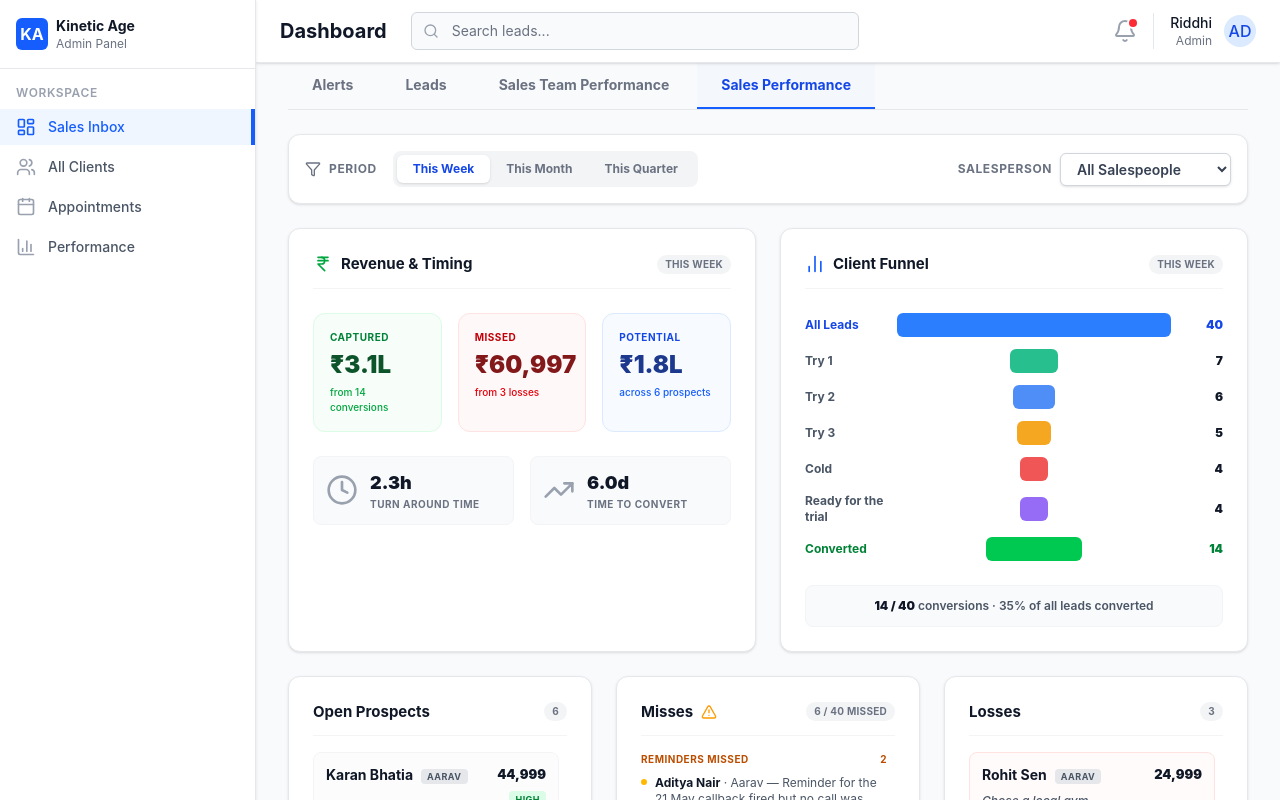
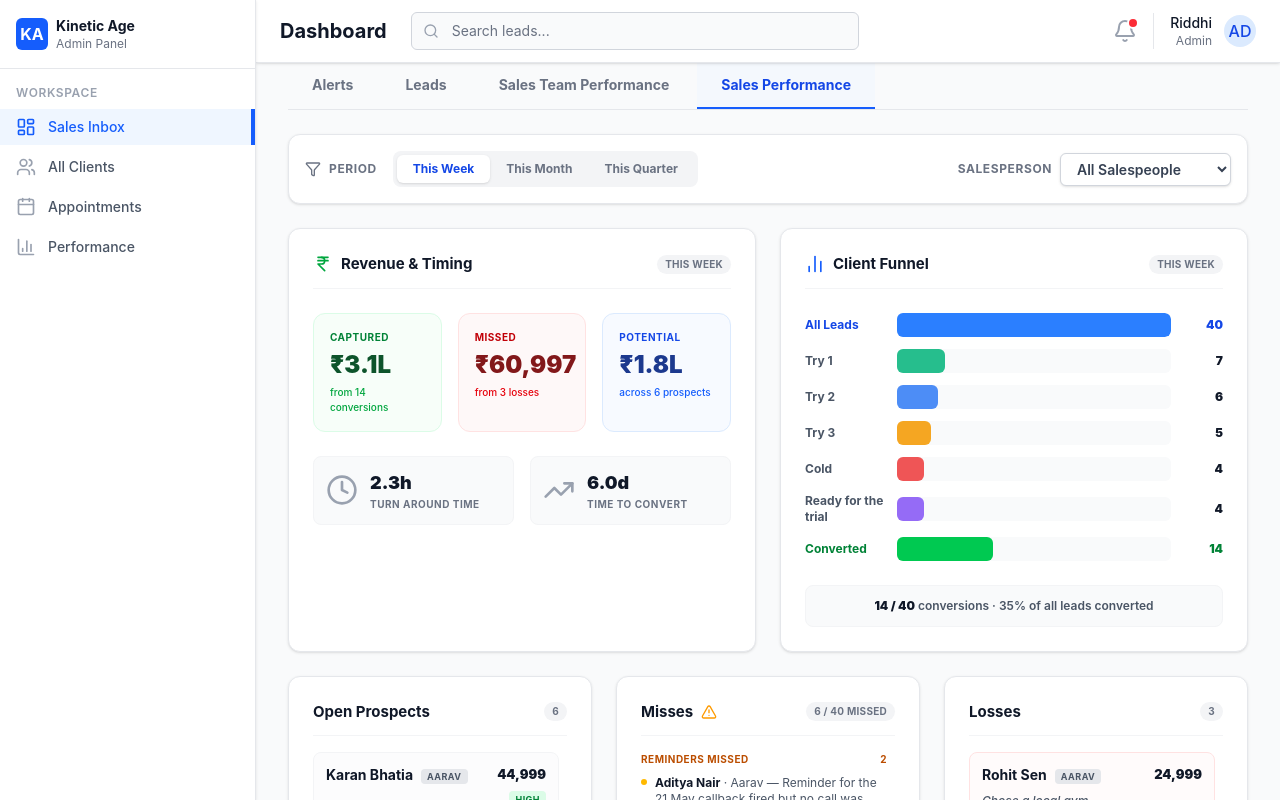
Before and after one commit to vidula18/kinetic-dashboard, a React (Vite) app: page / in a window 1280 px wide. Both pictures are taken after a click on the button "Sales Performance". Built offline with nearby package versions, Linux system fonts and the light colour scheme.

Commit message:
Left align Client Funnel

```diff
--- a/src/components/SalesPerformance.tsx
+++ b/src/components/SalesPerformance.tsx
@@ -171,11 +171,11 @@ export function SalesPerformance() {
             {funnelStages.map((st, idx) => (
               <div key={idx} className="flex items-center text-xs">
                 <span className={`w-20 font-bold ${st.conv ? 'text-green-700' : st.all ? 'text-blue-700' : 'text-gray-600'}`}>{st.label}</span>
-                <div className="flex-1 mx-3 flex justify-center">
+                <div className="flex-1 mx-3 bg-gray-50 rounded-md overflow-hidden flex items-center">
                   <div
-                    className={`h-6 rounded-md transition-all ${st.conv ? 'bg-green-500' : st.all ? 'bg-blue-500' : ''}`}
+                    className={`h-6 rounded-r-md transition-all ${st.conv ? 'bg-green-500' : st.all ? 'bg-blue-500' : ''}`}
                     style={{
-                      width: `${Math.max(5, (st.n / fMax) * 100)}%`,
+                      width: `${Math.max(2, (st.n / fMax) * 100)}%`,
                       backgroundColor: st.color,
                       opacity: st.color ? 0.9 : 1
                     }}
```
